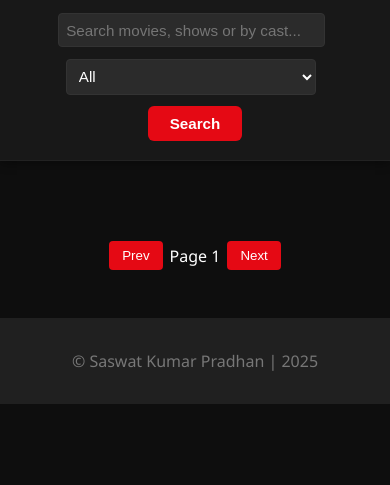
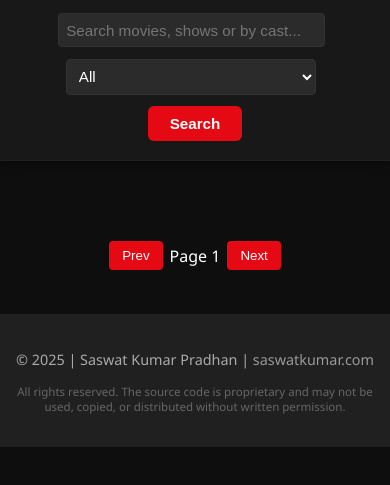
Before and after one commit to Saswat-Kumar-Pradhan/FletNix_Frontend, a plain HTML site: page index.html in a window 390 px wide. Shown: the part 81-566 px from the top of the page. Drawn offline with Linux system fonts and the light colour scheme; no server answers.

Commit message:
optimized ui modal and made responsive

```diff
--- a/index.html
+++ b/index.html
@@ -56,8 +56,9 @@
 </section>
 
   <footer>
-    <p>© Saswat Kumar Pradhan | 2025</p>
-  </footer>
+  <p>© 2025 | Saswat Kumar Pradhan | <a href="https://saswatkumar.com" target="_blank">saswatkumar.com</a></p>
+  <p class="notice">All rights reserved. The source code is proprietary and may not be used, copied, or distributed without written permission.</p>
+</footer>
 
   <script src="script.js"></script>
 </body>
--- a/style.css
+++ b/style.css
@@ -256,7 +256,8 @@ nav button {
   padding: 2em;
   max-width: 800px;
   width: 90%;
-  color: #fff;
+  line-height: 1.3em;
+  color: #e0e0e0;
   position: relative;
   overflow-y: auto;
   max-height: 80vh;
@@ -305,12 +306,18 @@ nav button {
 
 .modal-details h2 {
   margin-top: 0;
+  line-height: normal;
+  color: #fff;
 }
 
 .modal-meta {
   color: #aaa;
   font-size: 0.9em;
   margin-bottom: 0.5em;
+}
+
+.modal-description{
+    color: rgb(168, 168, 168);
 }
 
 .recommendations {
@@ -401,7 +408,23 @@ nav button {
 footer {
   background: #202020;
   text-align: center;
-  padding: 1em;
-  color: #777;
+  padding: 1.5em 1em;
+  color: #aaa;
   margin-top: 2em;
+  font-size: 0.9em;
 }
+
+footer a {
+  color: #999;
+  text-decoration: none;
+}
+
+footer a:hover {
+  color: #fff;
+}
+
+footer .notice {
+  font-size: 0.8em;
+  color: #666;
+  margin-top: 0.5em;
+}
```
Also changed, not shown: 2 other files.
